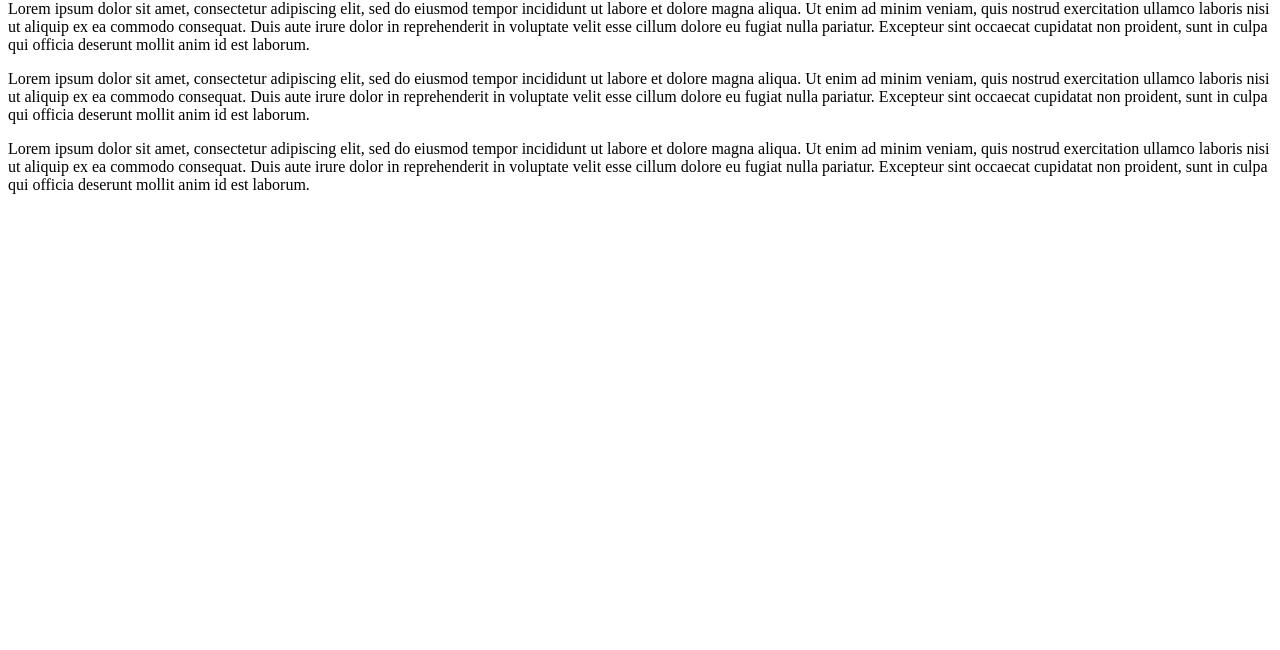
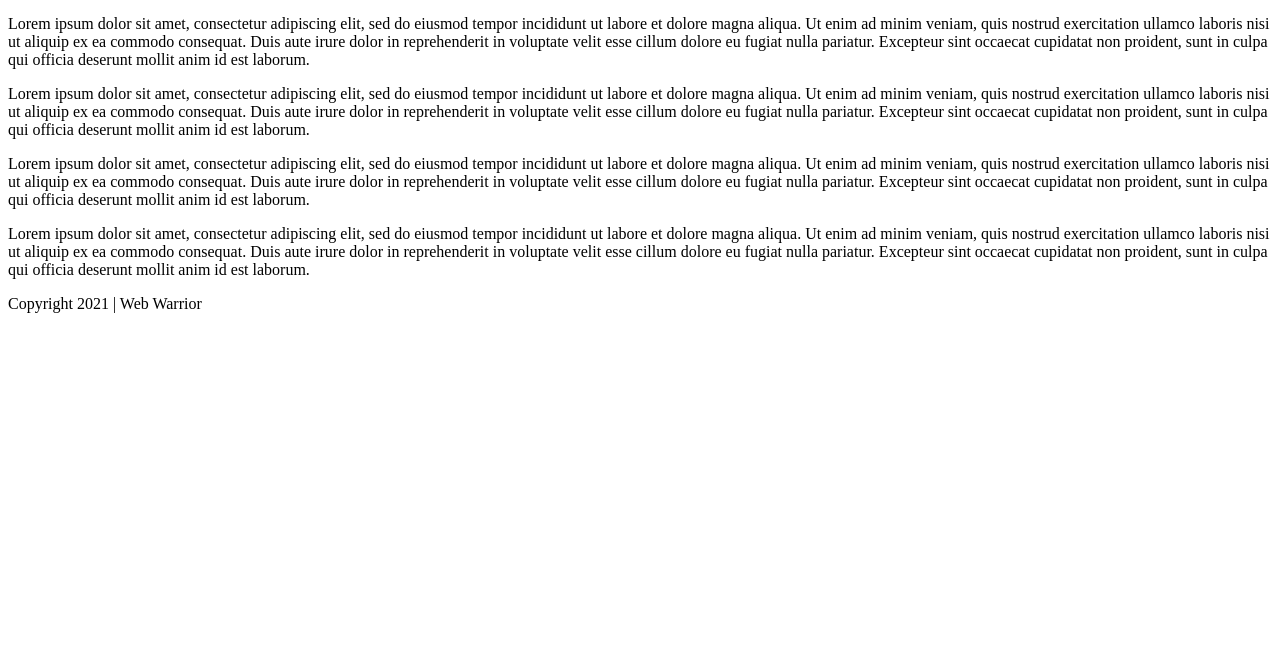
Before and after one commit to Janirudev/Gatsby-Web-Warrior-Blog-Test-Website, a Gatsby site: page /about in a window 1280 px wide. Shown: the part 150-800 px from the top of the page. Built offline with nearby package versions, Linux system fonts and the light colour scheme; Gatsby itself is replaced by a stand-in of ours.

Commit message:
Layout Component

```diff
--- /dev/null
+++ b/src/components/Layout.js
@@ -0,0 +1,18 @@
+import React from 'react'
+import Navbar from './Navbar'
+
+export default function Layout({ children }) {
+  return (
+    <div className="layout">
+      <Navbar/>
+
+      <div className="content">
+        {children}
+      </div>
+
+      <footer>
+        <p>Copyright 2021 | Web Warrior</p>
+      </footer>
+    </div>
+  )
+}
--- a/src/pages/about.js
+++ b/src/pages/about.js
@@ -1,7 +1,9 @@
 import React from 'react'
+import Layout from "../components/Layout"
 
 export default function About() {
   return (
+    <Layout>
       <div>
         <h1>About Page</h1>
         <p>Lorem ipsum dolor sit amet, consectetur adipiscing elit, sed do eiusmod tempor incididunt ut labore et dolore magna aliqua. Ut enim ad minim veniam, quis nostrud exercitation ullamco laboris nisi ut aliquip ex ea commodo consequat. Duis aute irure dolor in reprehenderit in voluptate velit esse cillum dolore eu fugiat nulla pariatur. Excepteur sint occaecat cupidatat non proident, sunt in culpa qui officia deserunt mollit anim id est laborum.</p>
@@ -9,5 +11,6 @@
         <p>Lorem ipsum dolor sit amet, consectetur adipiscing elit, sed do eiusmod tempor incididunt ut labore et dolore magna aliqua. Ut enim ad minim veniam, quis nostrud exercitation ullamco laboris nisi ut aliquip ex ea commodo consequat. Duis aute irure dolor in reprehenderit in voluptate velit esse cillum dolore eu fugiat nulla pariatur. Excepteur sint occaecat cupidatat non proident, sunt in culpa qui officia deserunt mollit anim id est laborum.</p>
         <p>Lorem ipsum dolor sit amet, consectetur adipiscing elit, sed do eiusmod tempor incididunt ut labore et dolore magna aliqua. Ut enim ad minim veniam, quis nostrud exercitation ullamco laboris nisi ut aliquip ex ea commodo consequat. Duis aute irure dolor in reprehenderit in voluptate velit esse cillum dolore eu fugiat nulla pariatur. Excepteur sint occaecat cupidatat non proident, sunt in culpa qui officia deserunt mollit anim id est laborum.</p>
       </div>
+    </Layout>
   )
 }
--- a/src/pages/index.js
+++ b/src/pages/index.js
@@ -1,15 +1,16 @@
 import React from "react"
-import Navbar from "../components/Navbar"
+import Layout from "../components/Layout"
 
 export default function Home() {
   return (
+    <Layout>
       <section>
-      <Navbar />
         <div>
           <h2>Design</h2>
           <h3>Develop & Design</h3>
           <p>UX designer & web developer based in Belfast</p>
         </div>
       </section>
+    </Layout>
   )
 }
```
Also changed, not shown: src/pages/projects/index.js (+7 -4 lines). Lines whose indentation alone changed are shown as unchanged.
